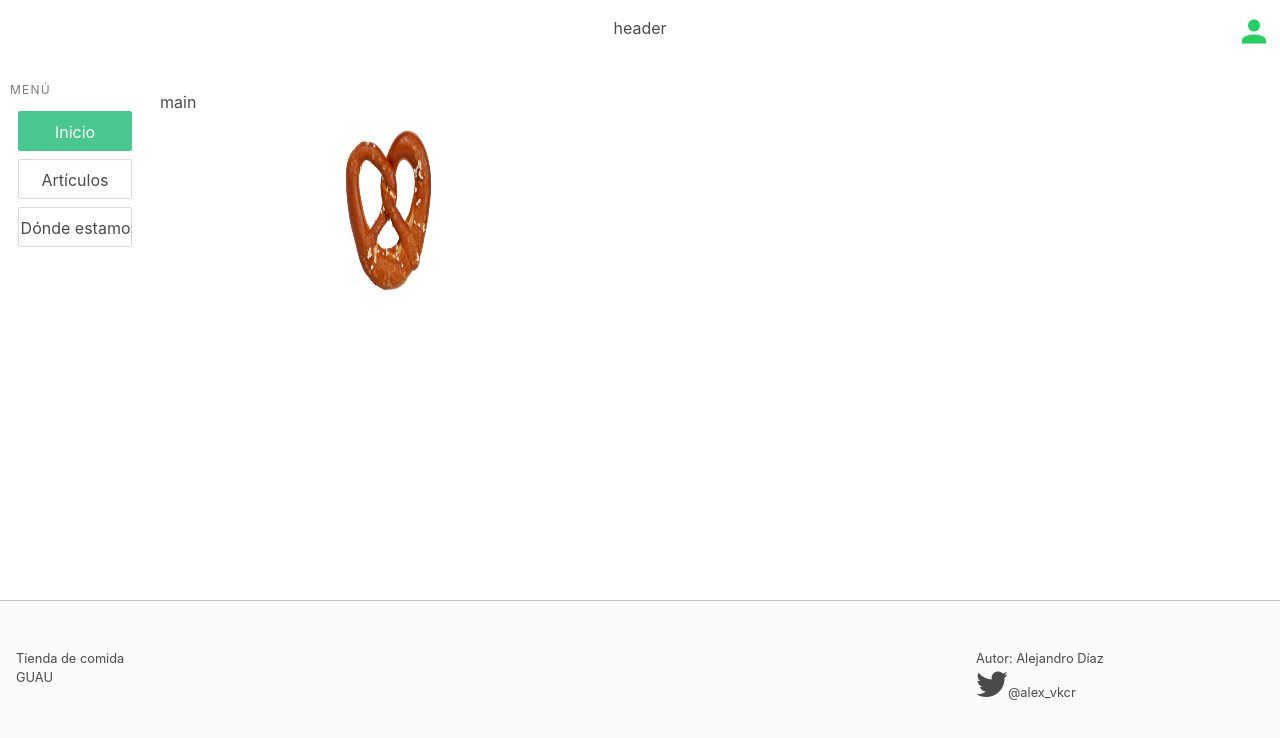
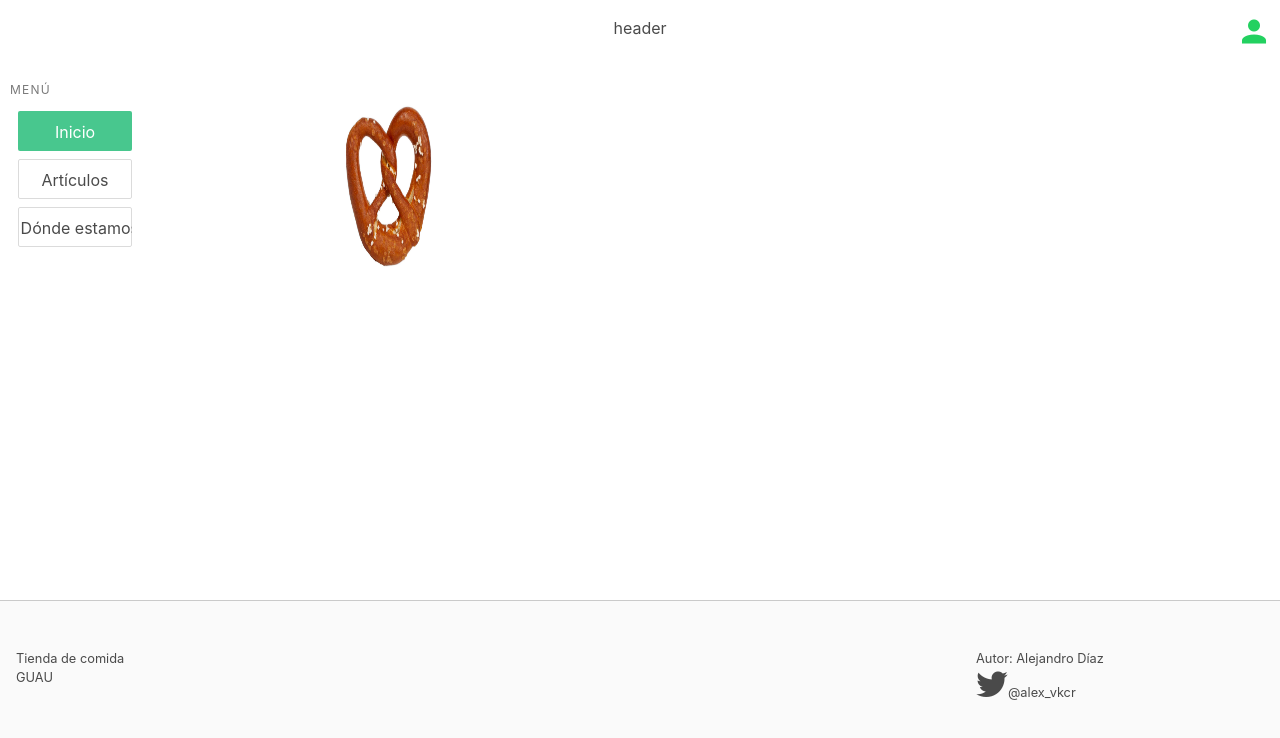
Before and after one commit to alexvkcr/shop, a Vue app in the folder shop/: page / in a window 1280 px wide. Shown: the top 738 px of the page. Built offline with nearby package versions, Linux system fonts and the light colour scheme; what v-img would draw is missing.

Commit message:
delete/unnecesary text

```diff
--- a/shop/src/App.vue
+++ b/shop/src/App.vue
@@ -2,7 +2,7 @@
   <div id="app">
     <app-header class="header"></app-header>
     <side-bar class="side-bar"></side-bar>
-    <div class="main">main<router-view></router-view></div>
+    <div class="main"><router-view></router-view></div>
     <app-footer class="footer"></app-footer>
   </div>
 </template>
```
